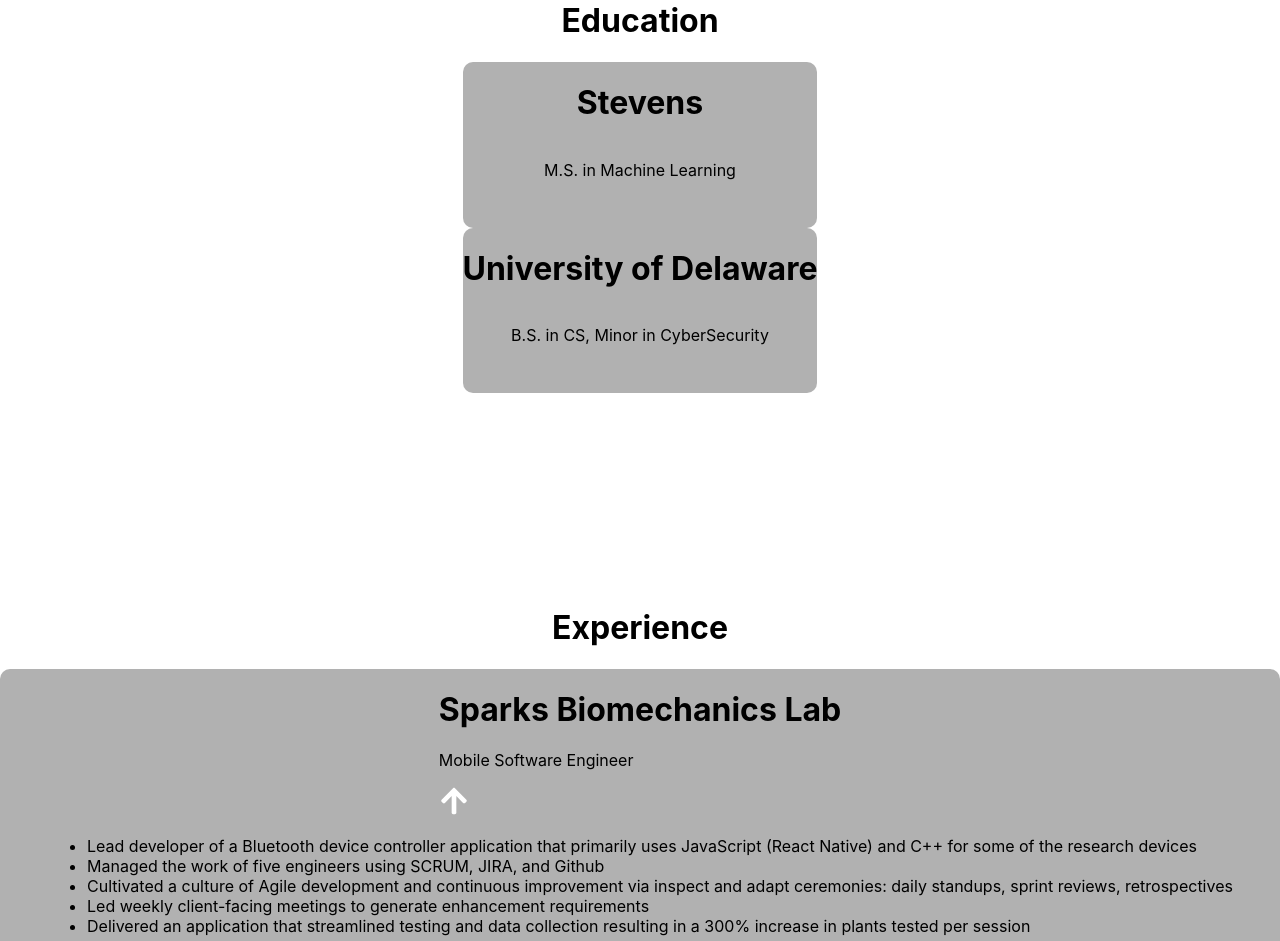
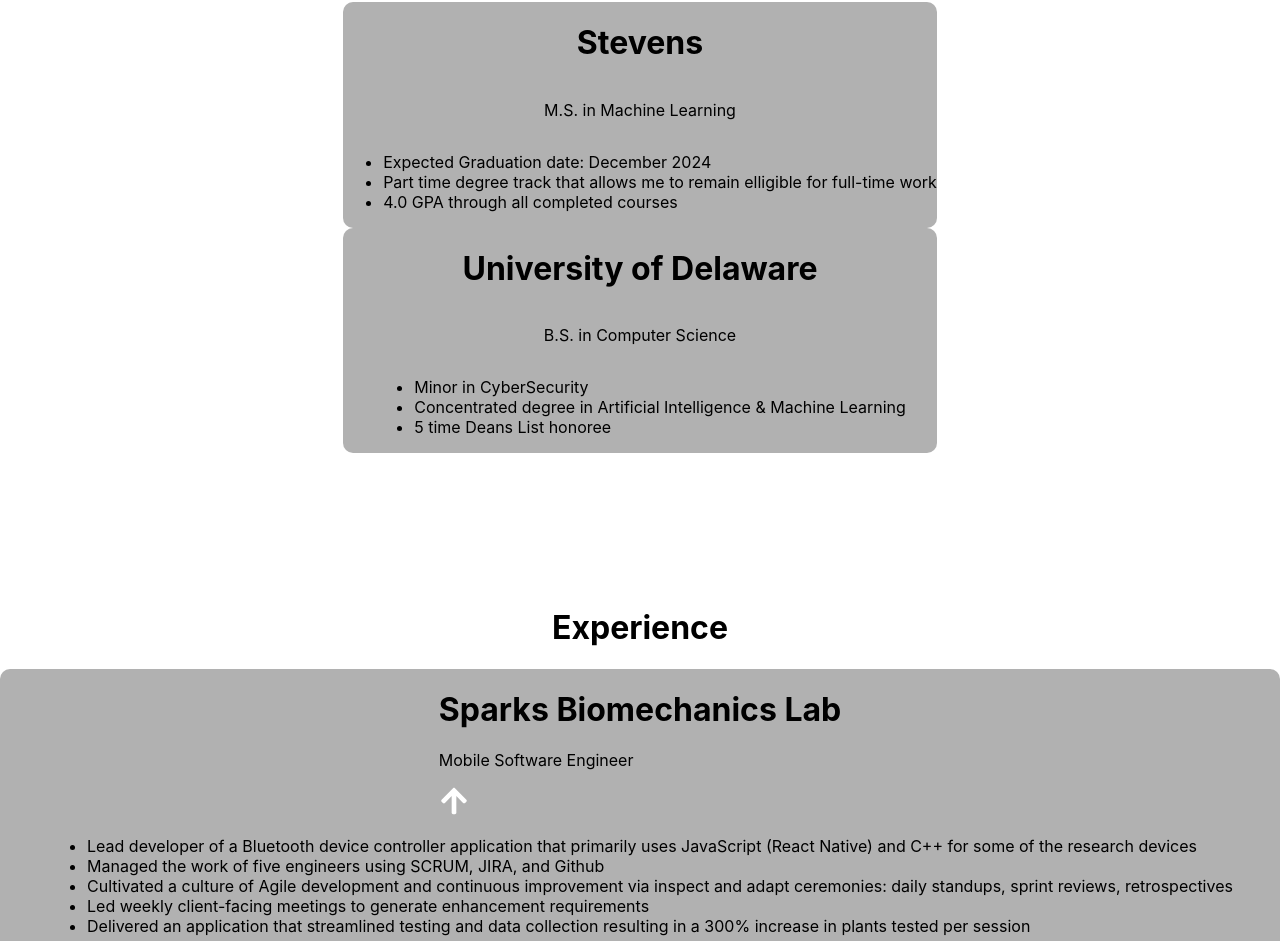
Before and after one commit to willk0814/portfolio, a React (Create React App) app: page / in a window 1280 px wide. Shown: the part 3417-4358 px from the top of the page. Built offline with nearby package versions, Linux system fonts and the light colour scheme.

Commit message:
github pages library installed

```diff
--- a/package.json
+++ b/package.json
@@ -1,6 +1,7 @@
 {
   "name": "personal-portfolio",
   "version": "0.1.0",
+  "homepage": "https://willk0814.github.io/portfolio",
   "private": true,
   "dependencies": {
     "@testing-library/jest-dom": "^5.17.0",
@@ -17,6 +18,8 @@
     "web-vitals": "^2.1.4"
   },
   "scripts": {
+    "predeploy": "npm run build",
+    "deploy": "gh-pages -d build",
     "start": "react-scripts start",
     "build": "react-scripts build",
     "test": "react-scripts test",
@@ -42,6 +45,7 @@
   },
   "devDependencies": {
     "@babel/plugin-proposal-private-property-in-object": "^7.21.0-placeholder-for-preset-env.2",
+    "gh-pages": "^6.1.1",
     "tailwindcss": "^3.3.5"
   }
 }
--- a/src/ContentPages/EducationPage.js
+++ b/src/ContentPages/EducationPage.js
@@ -9,13 +9,21 @@ export default function EducationPage() {
           <div className='blurredContentContainer m-2 p-4 max-w-[450px] w-[90vw] items-start justify-start'>
             <h1 className='text-white text-4xl'>Stevens</h1>
             <p className='text-white italic text-bold text-xl'>M.S. in Machine Learning</p>
-            <p className='text-white'></p>
+            <ul className='pl-4 list-disc text-white'>
+              <li>Expected Graduation date: December 2024</li>
+              <li>Part time degree track that allows me to remain elligible for full-time work</li>
+              <li>4.0 GPA through all completed courses</li>
+            </ul>
           </div>
 
           <div className='blurredContentContainer m-2 p-4 max-w-[450px] w-[90vw] items-start justify-start'>
             <h1 className='text-white text-4xl'>University of Delaware</h1>
-            <p className='text-white italic text-bold text-xl'>B.S. in CS, Minor in CyberSecurity</p>
-            <p className='text-white'></p>
+            <p className='text-white italic text-bold text-xl'>B.S. in Computer Science</p>
+            <ul className='pl-4 list-disc text-white'>
+              <li>Minor in CyberSecurity</li>
+              <li>Concentrated degree in Artificial Intelligence & Machine Learning</li>
+              <li>5 time Deans List honoree</li>
+            </ul>
           </div>
 
         </div>
```
Also changed, not shown: 1 other file (tests, documents, lock files or other folders).
